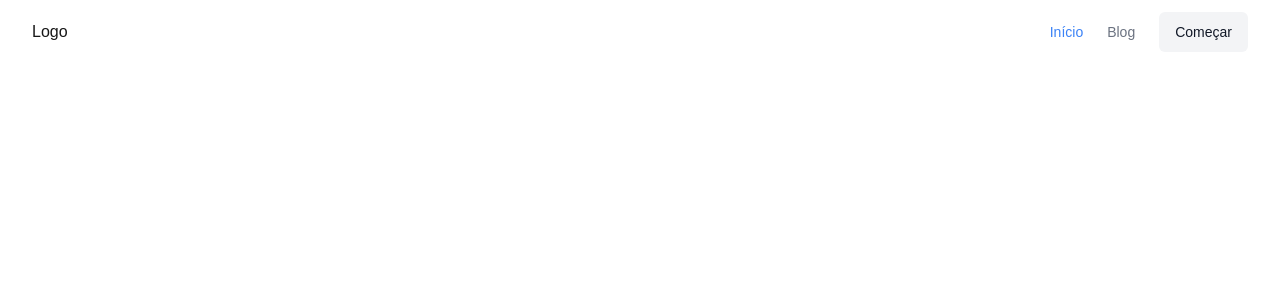
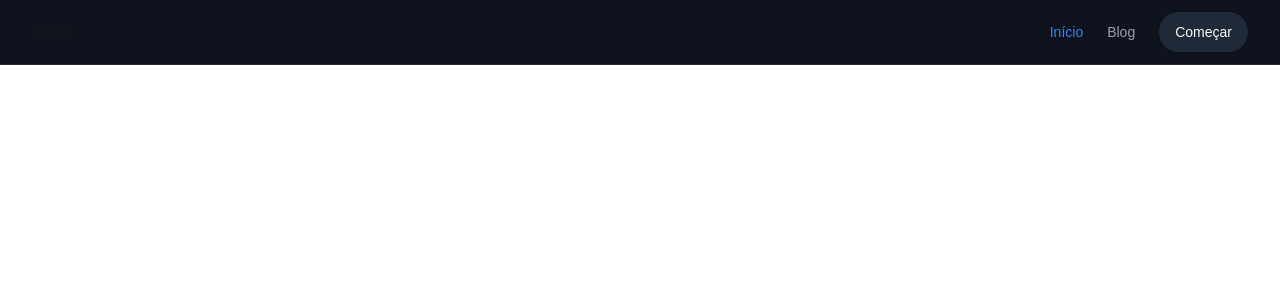
Before and after one commit to renansaatman/site-blog, a Next.js app: page / in a window 1280 px wide. Shown: the top 300 px of the page. Built offline with nearby package versions, Linux system fonts and the light colour scheme.

Commit message:
create layout and use header component

```diff
--- a/src/components/header/header.tsx
+++ b/src/components/header/header.tsx
@@ -1,12 +1,8 @@
 import Link from "next/link";
 import { Button } from "../ui/button";
-import { useRouter } from "next/router";
-import { cn } from "@/lib/utils";
+import { ActiveLink } from "../active-link";
 
 export function Header() {
-  const router = useRouter()
-  const isHomePage = router.pathname === '/'
-  const isBlogPage = router.pathname.startsWith('/blog')
 
   return (
     <header className="fixed top-0 z-50 w-full  border-b border-white/10 bg-background/95 backdrop-blur supports-[backdrop-filter]:bg-background-60">
@@ -15,9 +11,11 @@ export function Header() {
           <Link href="/">Logo</Link>
 
           <nav className="flex items-center gap-6">
-            <Link href="/" className={cn('text-sm font-medium transition-colors hover:text-blue-500', isHomePage ? 'text-blue-500' : 'text-muted-foreground')}>Início</Link>
-            <Link href="/blog" className={cn('text-sm font-medium transition-colors hover:text-blue-500', isBlogPage ? 'text-blue-500' : 'text-muted-foreground')}>Blog</Link>
-            <Button variant="secondary">Começar</Button>
+            <ActiveLink href="/">Início</ActiveLink>
+            <ActiveLink href="/blog">Blog</ActiveLink>
+            <Button variant="secondary" className="rounded-full" asChild>
+              <Link href="/comecar">Começar</Link>
+            </Button>
           </nav>
         </div>
       </div>
--- /dev/null
+++ b/src/components/layout/index.ts
@@ -0,0 +1 @@
+export * from './layout'
--- /dev/null
+++ b/src/components/layout/layout.tsx
@@ -0,0 +1,16 @@
+import { Header } from "../header";
+type LayoutProps = {
+  children: React.ReactNode
+}
+
+
+export function Layout({children}: LayoutProps) {
+  return (
+    <div className="relative flex min-h-screen flex-col dark">
+      <Header />
+      <main className="flex-1 flex flex-col mb-12">
+        {children}
+      </main>
+    </div>
+  )
+}
--- a/src/pages/_app.tsx
+++ b/src/pages/_app.tsx
@@ -1,6 +1,11 @@
+import { Layout } from "@/components/layout";
 import "@/styles/globals.css";
 import type { AppProps } from "next/app";
 
 export default function App({ Component, pageProps }: AppProps) {
-  return <Component {...pageProps} />;
+  return (
+    <Layout>
+      <Component {...pageProps} />
+    </Layout>
+  )
 }
--- a/src/pages/index.tsx
+++ b/src/pages/index.tsx
@@ -1,4 +1,3 @@
-import { Header } from "@/components/header";
 import { Geist, Geist_Mono } from "next/font/google";
 
 const geistSans = Geist({
@@ -14,7 +13,7 @@ const geistMono = Geist_Mono({
 export default function Home() {
   return (
     <div className={`${geistSans.variable} ${geistMono.variable} grid grid-rows-[20px_1fr_20px] items-center justify-items-center min-h-screen p-8 pb-20 gap-16 sm:p-20 font-[family-ame:var(--font-geist-sans)]`}>
-      <Header />
+
     </div>
   );
 }
```
